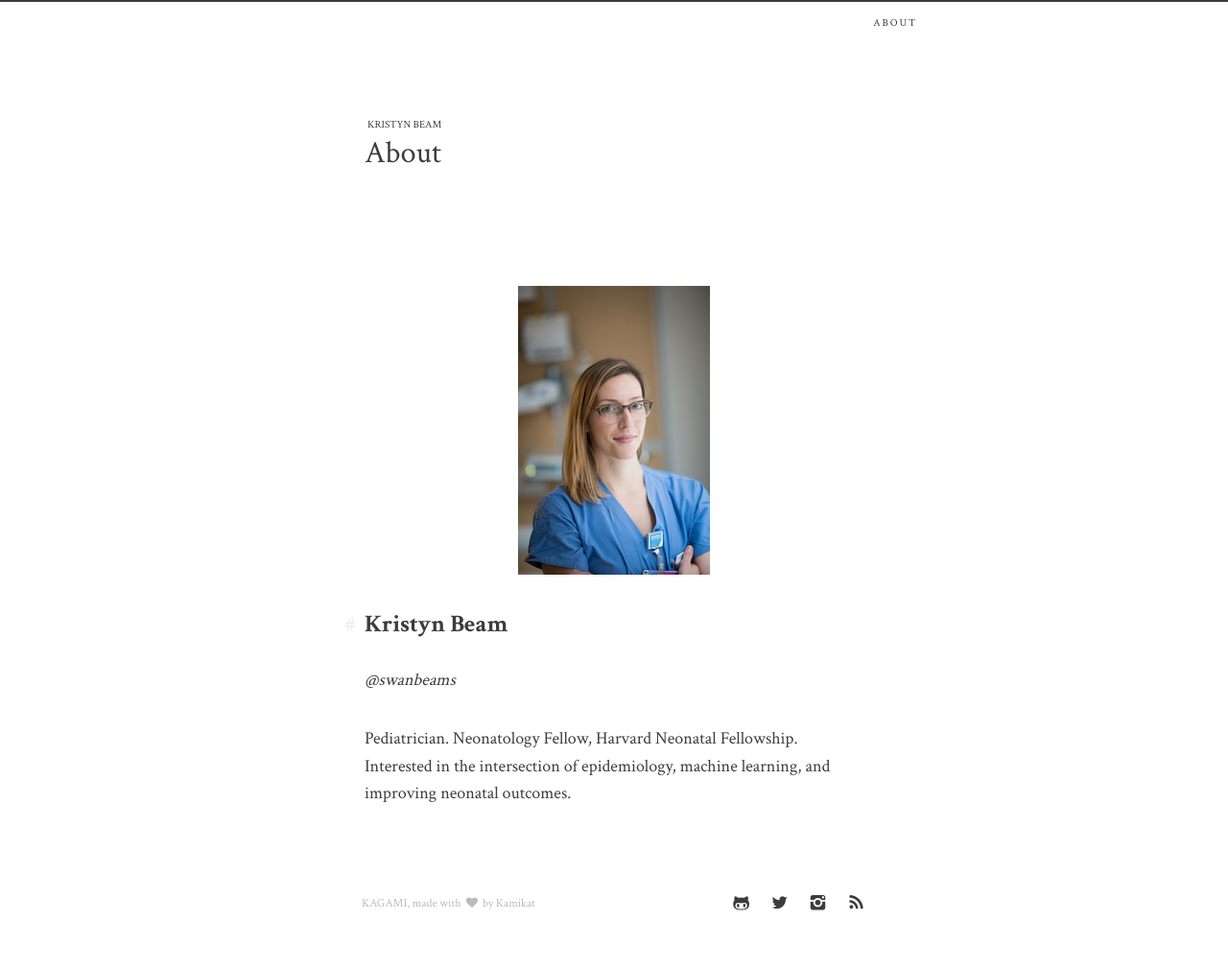
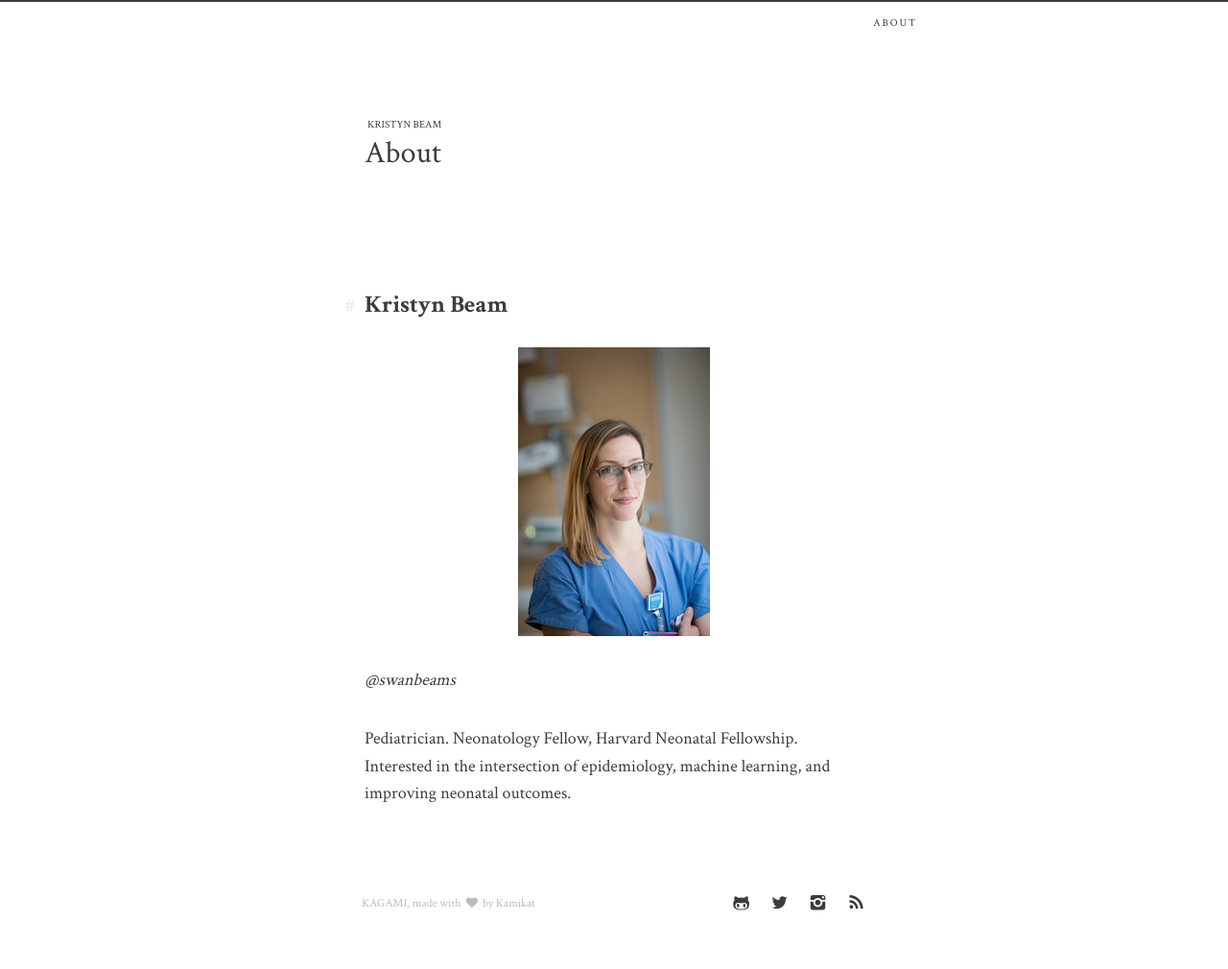
Before and after one commit to Vinayrraj/kristynbeam.github.io, a Jekyll site: the page built from about.md, in a window 1280 px wide. Shown: the whole page at 96% size. Built offline with Jekyll 4.4.1, drawn with Linux system fonts in a browser that asks for light colours.

Commit message:
asdfasdf

```diff
--- a/about.md
+++ b/about.md
@@ -7,10 +7,10 @@ navlevel: header
 navtitle: about
 published: true
 ---
+## Kristyn Beam
 
 ![KBeam GitHub Headshot]({{site.baseurl}}/KBeam GitHub Headshot 200.png)
 
-## Kristyn Beam
 *@swanbeams*
 
 Pediatrician.
```
